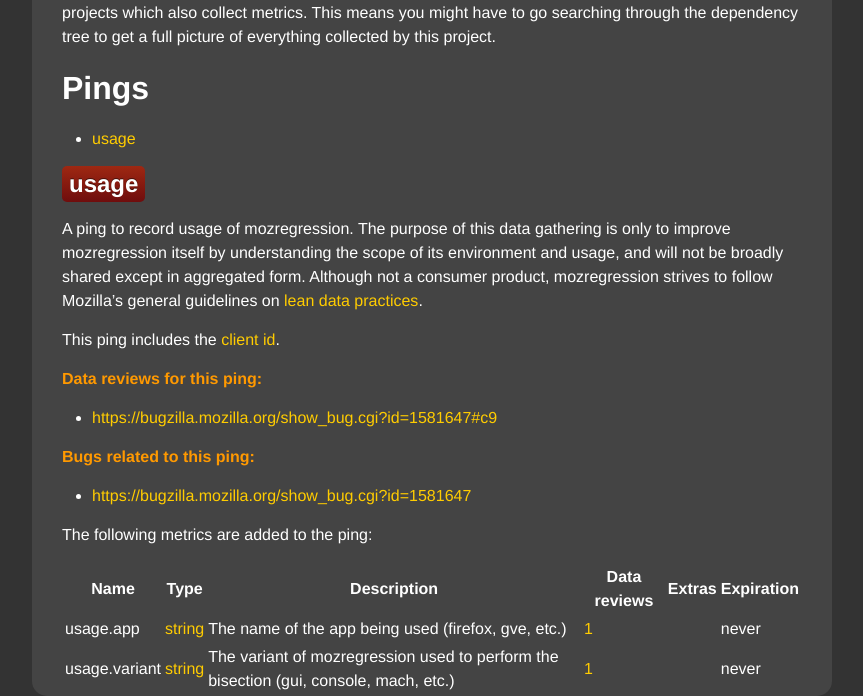
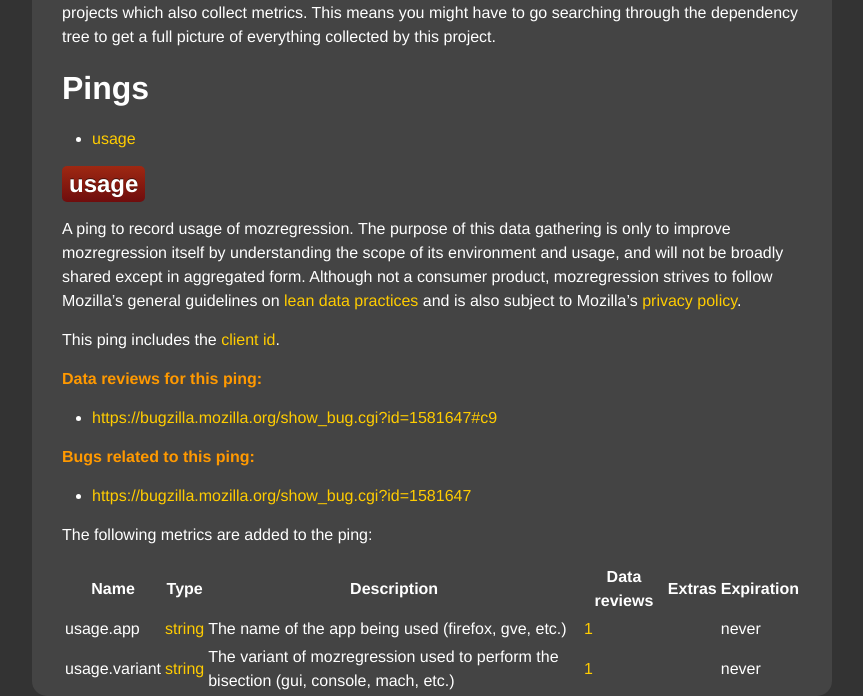
Before and after one commit to mozilla/mozregression, a Jekyll site: the page built from docs/glean/metrics.md, in a window 1280 px wide. Shown: the part 326-1022 px from the top of the page, without its empty margins (208-1071 px from the left). Built offline with Jekyll 4.4.1, drawn with Linux system fonts in a browser that asks for light colours; our own code applies the rules of GitHub Pages for plain Markdown files.

Commit message:
link to privacy policy

```diff
--- a/docs/glean/metrics.md
+++ b/docs/glean/metrics.md
@@ -12,7 +12,7 @@
 
 ## usage
 
-A ping to record usage of mozregression. The purpose of this data gathering is only to improve mozregression itself by understanding the scope of its environment and usage, and will not be broadly shared except in aggregated form. Although not a consumer product, mozregression strives to follow Mozilla's general guidelines on [lean data practices](https://www.mozilla.org/en-US/about/policy/lean-data/).
+A ping to record usage of mozregression. The purpose of this data gathering is only to improve mozregression itself by understanding the scope of its environment and usage, and will not be broadly shared except in aggregated form. Although not a consumer product, mozregression strives to follow Mozilla's general guidelines on [lean data practices](https://www.mozilla.org/en-US/about/policy/lean-data/) and is also subject to Mozilla's [privacy policy](https://www.mozilla.org/en-US/privacy/websites/).
 
 
 This ping includes the [client id](https://mozilla.github.io/glean/book/user/pings/index.html#the-client_info-section).
--- a/mozregression/pings.yaml
+++ b/mozregression/pings.yaml
@@ -8,7 +8,8 @@
     the scope of its environment and usage, and will not be broadly
     shared except in aggregated form. Although not a consumer product,
     mozregression strives to follow Mozilla's general guidelines on
-    [lean data practices](https://www.mozilla.org/en-US/about/policy/lean-data/).
+    [lean data practices](https://www.mozilla.org/en-US/about/policy/lean-data/)
+    and is also subject to Mozilla's [privacy policy](https://www.mozilla.org/en-US/privacy/websites/).
   include_client_id: true
   notification_emails:
     - wlachance@mozilla.com
```
Also changed, not shown: docs/documentation/telemetry.md (+1 -1 lines).
